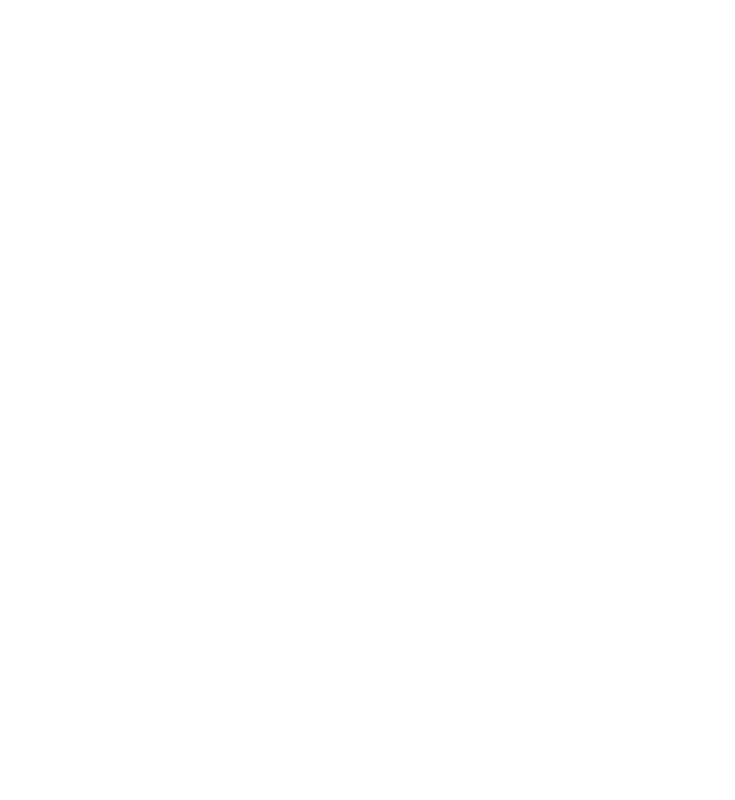
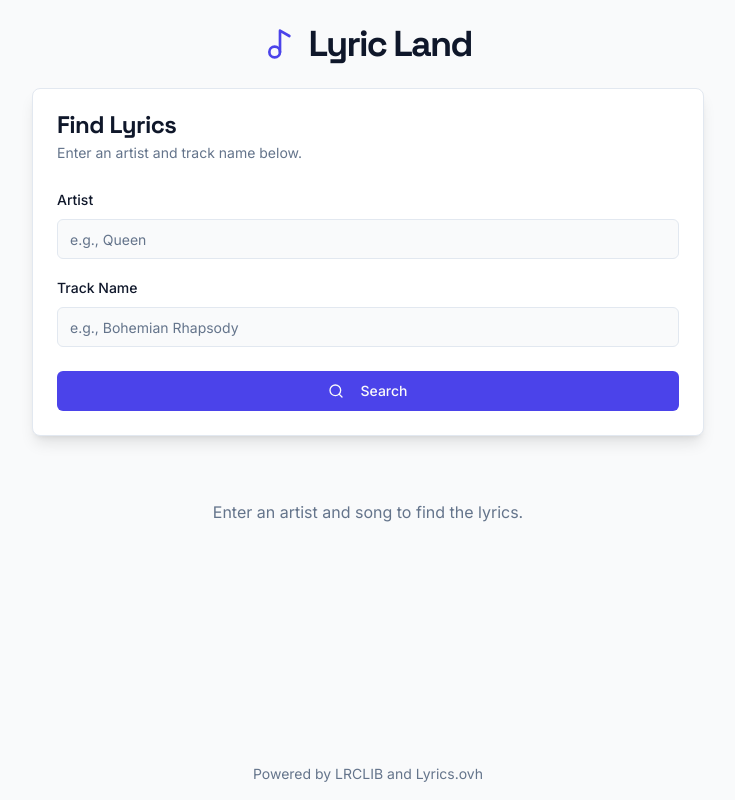
Before and after one commit to CloudSnapManage/lyricland, a Next.js app: page / in a window 1280 px wide. Shown: the whole page, without its empty margins (272-1007 px from the left). Built offline with nearby package versions, Linux system fonts and the light colour scheme.

Commit message:
Initial prototype

```diff
--- /dev/null
+++ b/src/app/actions.ts
@@ -0,0 +1,94 @@
+'use server';
+
+import { z } from 'zod';
+
+type SearchState = {
+  lyrics: string | null;
+  error: string | null;
+  message?: string | null;
+};
+
+const searchSchema = z.object({
+  artist: z.string().trim().min(1, { message: 'Artist is required.' }),
+  track: z.string().trim().min(1, { message: 'Track name is required.' }),
+});
+
+export async function searchLyrics(
+  prevState: SearchState,
+  formData: FormData
+): Promise<SearchState> {
+  const validatedFields = searchSchema.safeParse({
+    artist: formData.get('artist'),
+    track: formData.get('track'),
+  });
+
+  if (!validatedFields.success) {
+    return {
+      lyrics: null,
+      error: validatedFields.error.flatten().fieldErrors.artist?.[0] || validatedFields.error.flatten().fieldErrors.track?.[0] || "Invalid input.",
+    };
+  }
+
+  const { artist, track } = validatedFields.data;
+
+  try {
+    // 1. Try LRCLIB API
+    const lrcUrl = new URL('https://api.lrclib.net/api/get');
+    lrcUrl.searchParams.set('artist_name', artist);
+    lrcUrl.searchParams.set('track_name', track);
+
+    const lrcResponse = await fetch(lrcUrl);
+
+    if (lrcResponse.ok) {
+      const lrcData = await lrcResponse.json();
+      if (lrcData && !lrcData.instrumental) {
+        if (lrcData.plainLyrics) {
+          return { lyrics: lrcData.plainLyrics, error: null };
+        }
+        if (lrcData.syncedLyrics) {
+          // Strip LRC timestamps like [00:12.34]
+          const plain = lrcData.syncedLyrics
+            .replace(/\[\d{2}:\d{2}\.\d{2,3}\]/g, '')
+            .trim();
+          if (plain) {
+            return { lyrics: plain, error: null };
+          }
+        }
+      }
+    }
+  } catch (e) {
+    // Log internal error but proceed to fallback
+    console.error('LRCLIB API Error:', e);
+  }
+
+  try {
+    // 2. Fallback to Lyrics.ovh API
+    const ovhUrl = `https://api.lyrics.ovh/v1/${encodeURIComponent(
+      artist
+    )}/${encodeURIComponent(track)}`;
+    const ovhResponse = await fetch(ovhUrl);
+
+    if (ovhResponse.ok) {
+      const ovhData = await ovhResponse.json();
+      if (ovhData.lyrics) {
+        // Clean up common boilerplate from this API's response
+        const cleanedLyrics = ovhData.lyrics
+          .replace(/Paroles de la chanson .+\n/, '')
+          .trim();
+        return { lyrics: cleanedLyrics, error: null };
+      }
+    }
+  } catch (e) {
+    console.error('Lyrics.ovh API Error:', e);
+    return {
+      lyrics: null,
+      error: 'An unexpected network error occurred. Please try again.',
+    };
+  }
+
+  // 3. If all APIs fail
+  return {
+    lyrics: null,
+    error: "Sorry, we couldn't find lyrics for that song. Please check the artist and track name.",
+  };
+}
--- a/src/app/globals.css
+++ b/src/app/globals.css
@@ -2,31 +2,27 @@
 @tailwind components;
 @tailwind utilities;
 
-body {
-  font-family: Arial, Helvetica, sans-serif;
-}
-
 @layer base {
   :root {
-    --background: 0 0% 100%;
-    --foreground: 0 0% 3.9%;
+    --background: 210 17% 98%;
+    --foreground: 222.2 47.4% 11.2%;
     --card: 0 0% 100%;
-    --card-foreground: 0 0% 3.9%;
+    --card-foreground: 222.2 47.4% 11.2%;
     --popover: 0 0% 100%;
-    --popover-foreground: 0 0% 3.9%;
-    --primary: 0 0% 9%;
+    --popover-foreground: 222.2 47.4% 11.2%;
+    --primary: 243 80% 59%;
     --primary-foreground: 0 0% 98%;
-    --secondary: 0 0% 96.1%;
-    --secondary-foreground: 0 0% 9%;
-    --muted: 0 0% 96.1%;
-    --muted-foreground: 0 0% 45.1%;
-    --accent: 0 0% 96.1%;
-    --accent-foreground: 0 0% 9%;
+    --secondary: 210 40% 96.1%;
+    --secondary-foreground: 240 5.9% 10%;
+    --muted: 210 40% 96.1%;
+    --muted-foreground: 215.4 16.3% 46.9%;
+    --accent: 178 49% 48%;
+    --accent-foreground: 0 0% 98%;
     --destructive: 0 84.2% 60.2%;
     --destructive-foreground: 0 0% 98%;
-    --border: 0 0% 89.8%;
-    --input: 0 0% 89.8%;
-    --ring: 0 0% 3.9%;
+    --border: 214.3 31.8% 91.4%;
+    --input: 214.3 31.8% 91.4%;
+    --ring: 243 80% 59%;
     --chart-1: 12 76% 61%;
     --chart-2: 173 58% 39%;
     --chart-3: 197 37% 24%;
@@ -43,25 +39,25 @@
     --sidebar-ring: 217.2 91.2% 59.8%;
   }
   .dark {
-    --background: 0 0% 3.9%;
-    --foreground: 0 0% 98%;
-    --card: 0 0% 3.9%;
-    --card-foreground: 0 0% 98%;
-    --popover: 0 0% 3.9%;
-    --popover-foreground: 0 0% 98%;
-    --primary: 0 0% 98%;
-    --primary-foreground: 0 0% 9%;
-    --secondary: 0 0% 14.9%;
-    --secondary-foreground: 0 0% 98%;
-    --muted: 0 0% 14.9%;
-    --muted-foreground: 0 0% 63.9%;
-    --accent: 0 0% 14.9%;
+    --background: 222.2 47.4% 11.2%;
+    --foreground: 210 40% 98%;
+    --card: 222.2 47.4% 11.2%;
+    --card-foreground: 210 40% 98%;
+    --popover: 222.2 47.4% 11.2%;
+    --popover-foreground: 210 40% 98%;
+    --primary: 243 80% 59%;
+    --primary-foreground: 0 0% 98%;
+    --secondary: 217.2 32.6% 17.5%;
+    --secondary-foreground: 210 40% 98%;
+    --muted: 217.2 32.6% 17.5%;
+    --muted-foreground: 215.4 16.3% 56.9%;
+    --accent: 178 49% 48%;
     --accent-foreground: 0 0% 98%;
     --destructive: 0 62.8% 30.6%;
     --destructive-foreground: 0 0% 98%;
-    --border: 0 0% 14.9%;
-    --input: 0 0% 14.9%;
-    --ring: 0 0% 83.1%;
+    --border: 217.2 32.6% 17.5%;
+    --input: 217.2 32.6% 17.5%;
+    --ring: 243 80% 59%;
     --chart-1: 220 70% 50%;
     --chart-2: 160 60% 45%;
     --chart-3: 30 80% 55%;
--- a/src/app/layout.tsx
+++ b/src/app/layout.tsx
@@ -1,9 +1,9 @@
-import type {Metadata} from 'next';
+import type { Metadata } from 'next';
 import './globals.css';
 
 export const metadata: Metadata = {
-  title: 'Firebase Studio App',
-  description: 'Generated by Firebase Studio',
+  title: 'Lyric Land',
+  description: 'Search for lyrics by artist and track name.',
 };
 
 export default function RootLayout({
@@ -15,8 +15,11 @@
     <html lang="en">
       <head>
         <link rel="preconnect" href="https://fonts.googleapis.com" />
-        <link rel="preconnect" href="https://fonts.gstatic.com" crossorigin />
-        <link href="https://fonts.googleapis.com/css2?family=Inter&display=swap" rel="stylesheet" />
+        <link rel="preconnect" href="https://fonts.gstatic.com" crossOrigin="anonymous" />
+        <link
+          href="https://fonts.googleapis.com/css2?family=Inter:wght@400;500;600;700&family=Space+Grotesk:wght@700&display=swap"
+          rel="stylesheet"
+        />
       </head>
       <body className="font-body antialiased">{children}</body>
     </html>
--- a/src/app/page.tsx
+++ b/src/app/page.tsx
@@ -1,3 +1,127 @@
+'use client';
+
+import { useFormState, useFormStatus } from 'react-dom';
+import { searchLyrics } from '@/app/actions';
+import { Button } from '@/components/ui/button';
+import {
+  Card,
+  CardContent,
+  CardDescription,
+  CardFooter,
+  CardHeader,
+  CardTitle,
+} from '@/components/ui/card';
+import { Input } from '@/components/ui/input';
+import { Label } from '@/components/ui/label';
+import { Loader2, Music2, Search } from 'lucide-react';
+import { Alert, AlertDescription, AlertTitle } from '@/components/ui/alert';
+
+function SubmitButton() {
+  const { pending } = useFormStatus();
+
+  return (
+    <Button type="submit" className="w-full" disabled={pending}>
+      {pending ? (
+        <>
+          <Loader2 className="mr-2 h-4 w-4 animate-spin" />
+          Searching...
+        </>
+      ) : (
+        <>
+          <Search className="mr-2 h-4 w-4" />
+          Search
+        </>
+      )}
+    </Button>
+  );
+}
+
 export default function Home() {
-  return <></>;
+  const initialState = {
+    lyrics: null,
+    error: null,
+    message: 'Enter an artist and song to find the lyrics.',
+  };
+  const [state, formAction] = useFormState(searchLyrics, initialState);
+
+  return (
+    <div className="flex flex-col min-h-dvh bg-background text-foreground">
+      <header className="py-6">
+        <div className="container mx-auto flex items-center justify-center gap-3">
+          <Music2 className="h-8 w-8 text-primary" />
+          <h1 className="text-3xl md:text-4xl font-headline font-bold tracking-tighter">
+            Lyric Land
+          </h1>
+        </div>
+      </header>
+      <main className="flex-1 container mx-auto px-4 pb-8">
+        <div className="max-w-2xl mx-auto space-y-8">
+          <Card className="shadow-lg">
+            <form action={formAction}>
+              <CardHeader>
+                <CardTitle className="font-headline">Find Lyrics</CardTitle>
+                <CardDescription>
+                  Enter an artist and track name below.
+                </CardDescription>
+              </CardHeader>
+              <CardContent className="space-y-4">
+                <div className="space-y-2">
+                  <Label htmlFor="artist">Artist</Label>
+                  <Input
+                    id="artist"
+                    name="artist"
+                    placeholder="e.g., Queen"
+                    required
+                  />
+                </div>
+                <div className="space-y-2">
+                  <Label htmlFor="track">Track Name</Label>
+                  <Input
+                    id="track"
+                    name="track"
+                    placeholder="e.g., Bohemian Rhapsody"
+                    required
+                  />
+                </div>
+              </CardContent>
+              <CardFooter>
+                <SubmitButton />
+              </CardFooter>
+            </form>
+          </Card>
+
+          <div className="animate-in fade-in duration-500">
+            {state?.lyrics && (
+              <Card className="shadow-lg">
+                <CardHeader>
+                  <CardTitle className="font-headline">Lyrics</CardTitle>
+                </CardHeader>
+                <CardContent>
+                  <pre className="whitespace-pre-wrap font-body text-sm leading-relaxed">
+                    {state.lyrics}
+                  </pre>
+                </CardContent>
+              </Card>
+            )}
+
+            {state?.error && (
+              <Alert variant="destructive">
+                <AlertTitle>Error</AlertTitle>
+                <AlertDescription>{state.error}</AlertDescription>
+              </Alert>
+            )}
+
+            {state?.message && !state.lyrics && !state.error && (
+              <div className="text-center text-muted-foreground pt-8">
+                <p>{state.message}</p>
+              </div>
+            )}
+          </div>
+        </div>
+      </main>
+      <footer className="text-center p-4 text-sm text-muted-foreground">
+        <p>Powered by LRCLIB and Lyrics.ovh</p>
+      </footer>
+    </div>
+  );
 }
--- a/tailwind.config.ts
+++ b/tailwind.config.ts
@@ -11,7 +11,7 @@
     extend: {
       fontFamily: {
         body: ['Inter', 'sans-serif'],
-        headline: ['Inter', 'sans-serif'],
+        headline: ['Space Grotesk', 'sans-serif'],
         code: ['monospace'],
       },
       colors: {
```
Also changed, not shown: .idx/icon.png (added), 2 other files (tests, documents, lock files or other folders).
